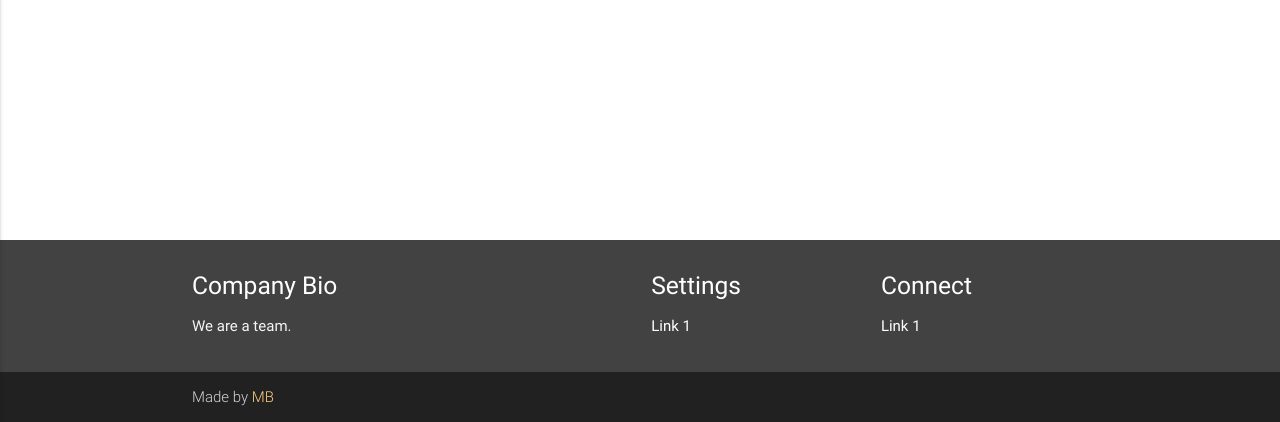
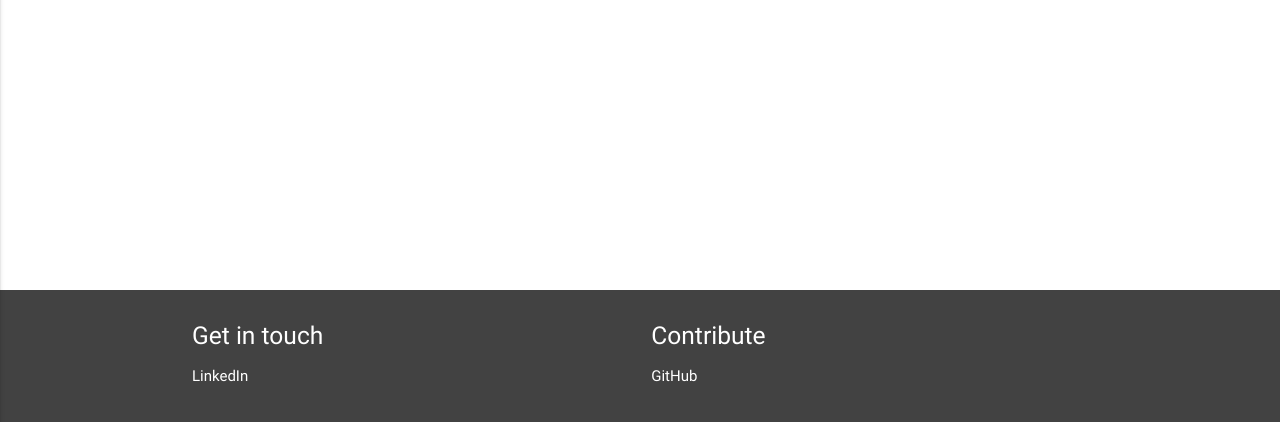
Before and after one commit to mikbhub/Opinions-App, a Django app: template dispatch_to_support/templates/dispatch_to_support/dashboard_base.html in a window 1280 px wide. Shown: the part 378-800 px from the top of the page. Run offline with Django 3.2, Linux system fonts and the light colour scheme; the template is opened without the code that fills it, so the values that code supplies are empty; some libraries are stand-ins or nearby versions.

Commit message:
Added link to repo and linkedin

```diff
--- a/dispatch_to_support/templates/dispatch_to_support/footer.html
+++ b/dispatch_to_support/templates/dispatch_to_support/footer.html
@@ -1,29 +1,18 @@
-<footer class="page-footer teal grey darken-3">
+<footer class="page-footer grey darken-3">
     <div class="container">
         <div class="row">
             <div class="col l6 s12">
-                <h5 class="white-text">Company Bio</h5>
-                <p class="grey-text text-lighten-4">We are a team.</p>
-
-
-            </div>
-            <div class="col l3 s12">
-                <h5 class="white-text">Settings</h5>
+                <h5 class="white-text">Get in touch</h5>
                 <ul>
-                    <li><a class="white-text" href="#!">Link 1</a></li>
+                    <li><a class="white-text" href="https://www.linkedin.com/in/miko%C5%82aj-babiak-a27a7250/">LinkedIn</a></li>
                 </ul>
             </div>
-            <div class="col l3 s12">
-                <h5 class="white-text">Connect</h5>
+            <div class="col l6 s12">
+                <h5 class="white-text">Contribute</h5>
                 <ul>
-                    <li><a class="white-text" href="#!">Link 1</a></li>
+                    <li><a class="white-text" href="https://github.com/mikbhub/feedback-bcknd">GitHub</a></li>
                 </ul>
             </div>
         </div>
     </div>
-    <div class="footer-copyright teal grey darken-4">
-        <div class="container">
-            Made by <a class="orange-text text-lighten-3" href="">MB</a>
-        </div>
-    </div>
 </footer>
```
